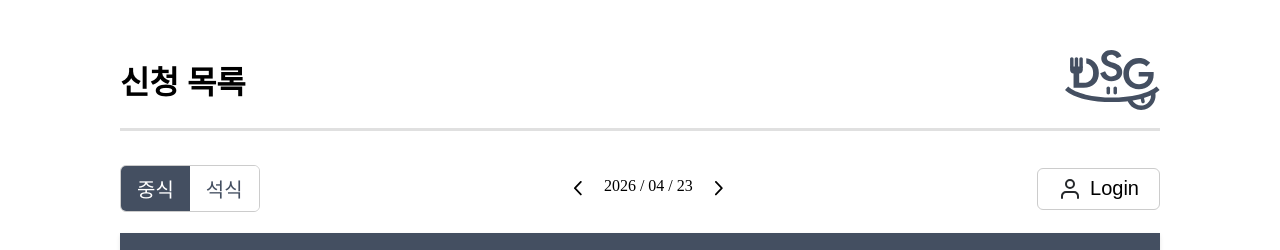
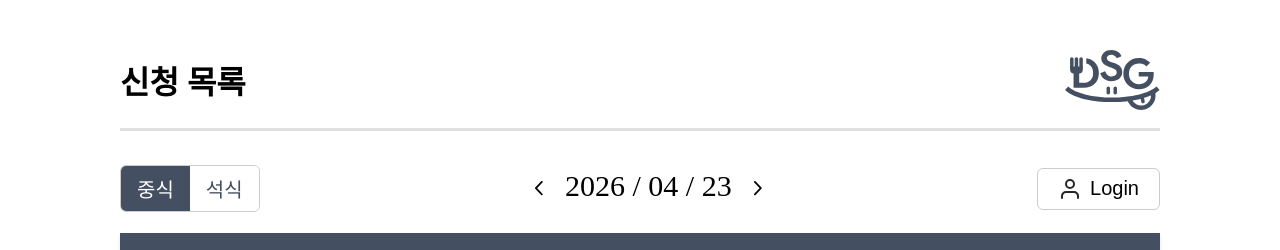
Before and after one commit to 2026DSG/DSG_Frontend, a React (Vite) app: page / in a window 1280 px wide. Shown: the top 250 px of the page. Built offline with nearby package versions, Linux system fonts and the light colour scheme; no server answers.

Commit message:
refactor: 오타 수정

```diff
--- a/src/pages/user/HomePage.tsx
+++ b/src/pages/user/HomePage.tsx
@@ -316,7 +316,7 @@ const YearNavigator = styled.div`
 `;
 
 const Years = styled.span`
-  font-size: 30gpx;
+  font-size: 30px;
   padding-bottom: 6px;
 `;
 
```
